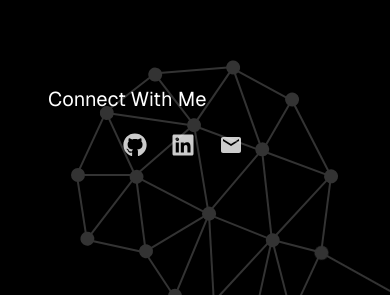
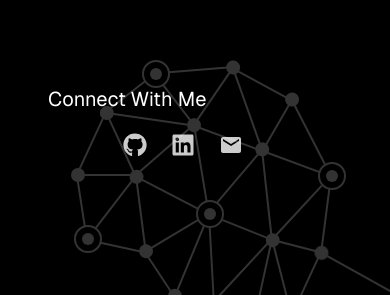
Before and after one commit to RishikSarkar/personal-portfolio-3.0, a Next.js app: page / in a window 390 px wide. Shown: the part 3770-4065 px from the top of the page. Built offline with nearby package versions, Linux system fonts and the light colour scheme.

Commit message:
fixed brain node formatting

```diff
--- a/src/components/BrainNode.tsx
+++ b/src/components/BrainNode.tsx
@@ -13,13 +13,9 @@ interface BrainNodeProps {
     project: Project;
     scrollY: number;
     mainLineFillY: number;
-    xShift?: number;
-    xScale?: number;
-    yShift?: number;
-    yScale?: number;
 }
 
-const BrainNode: React.FC<BrainNodeProps> = ({ x, y, project, scrollY, mainLineFillY, xShift = -0.4, xScale = 2.5, yShift = 1.4, yScale = 0.75 }) => {
+const BrainNode: React.FC<BrainNodeProps> = ({ x, y, project, scrollY, mainLineFillY }) => {
     const [isHovered, setIsHovered] = useState(false);
     const [isFilled, setIsFilled] = useState(false);
     const [lastTap, setLastTap] = useState(0);
@@ -29,7 +25,7 @@ const BrainNode: React.FC<BrainNodeProps> = ({ x, y, project, scrollY, mainLineF
     const gapSize = 8;
 
     const updateFilled = useCallback(() => {
-        setIsFilled(y * window.innerHeight - scrollY <= mainLineFillY);
+        setIsFilled(y - scrollY <= mainLineFillY);
     }, [y, scrollY, mainLineFillY]);
 
     useEffect(() => {
@@ -37,20 +33,17 @@ const BrainNode: React.FC<BrainNodeProps> = ({ x, y, project, scrollY, mainLineF
     }, [updateFilled]);
 
     const containerStyle = useMemo(() => {
-        const isMobile = window.innerWidth < 768;
-        const adjustedX = isMobile ? (x * xScale + xShift) * window.innerWidth : x * window.innerWidth;
-        const adjustedY = isMobile ? (y * yScale + yShift) * window.innerHeight : y * window.innerHeight;
-
         return {
             position: 'absolute' as const,
-            left: `${adjustedX - (isHovered ? hoverSize : defaultSize) / 2}px`,
-            top: `${adjustedY - (isHovered ? hoverSize : defaultSize) / 2}px`,
+            left: `${x}px`,
+            top: `${y}px`,
             width: `${isHovered ? hoverSize : defaultSize}px`,
             height: `${isHovered ? hoverSize : defaultSize}px`,
+            transform: `translate(-50%, -50%)`,
             transition: 'all 0.3s ease',
-            cursor: 'pointer',
+            zIndex: 10,
         };
-    }, [x, y, xShift, xScale, yShift, yScale, isHovered]);
+    }, [x, y, isHovered]);
 
     const ringStyle = useMemo(() => ({
         position: 'absolute' as const,
--- a/src/components/NetworkLine.tsx
+++ b/src/components/NetworkLine.tsx
@@ -75,18 +75,23 @@ const NetworkLine: React.FC = () => {
     activeProjects.forEach((project) => {
       const node = getProjectNode(project);
       if (node) {
-        addLine({
-          startCoords: { x: window.innerWidth * node.x, y: window.innerHeight * node.y },
-          endCoords: { x: window.innerWidth * node.x, y: window.innerHeight * node.y },
-          tag: `brain-node-${project.id}`,
-          thickness: 0,
-          nodeLeft: false,
-          nodeRight: false,
-          fillChange: false,
-        });
+        createLine(
+          node.x,
+          node.y,
+          node.x,
+          node.y,
+          `brain-node-${project.id}`,
+          0,
+          false,
+          false,
+          true,
+          'brain',
+          0,
+          false
+        );
       }
     });
-  }, [createLine, addLine]);
+  }, [createLine]);
 
   const calculateRotation = useCallback((startX: number, startY: number, endX: number, endY: number) => {
     return Math.atan2(endY - startY, endX - startX);
@@ -104,15 +109,11 @@ const NetworkLine: React.FC = () => {
         return (
           <BrainNode
             key={line.id}
-            x={line.startCoords.x / window.innerWidth}
-            y={line.startCoords.y / window.innerHeight}
+            x={line.startCoords.x}
+            y={line.startCoords.y}
             project={project}
             scrollY={scrollY}
             mainLineFillY={mainLineFillY}
-            xShift={-0.4}
-            xScale={2.5}
-            yShift={1.4}
-            yScale={0.75}
           />
         );
       }
```
